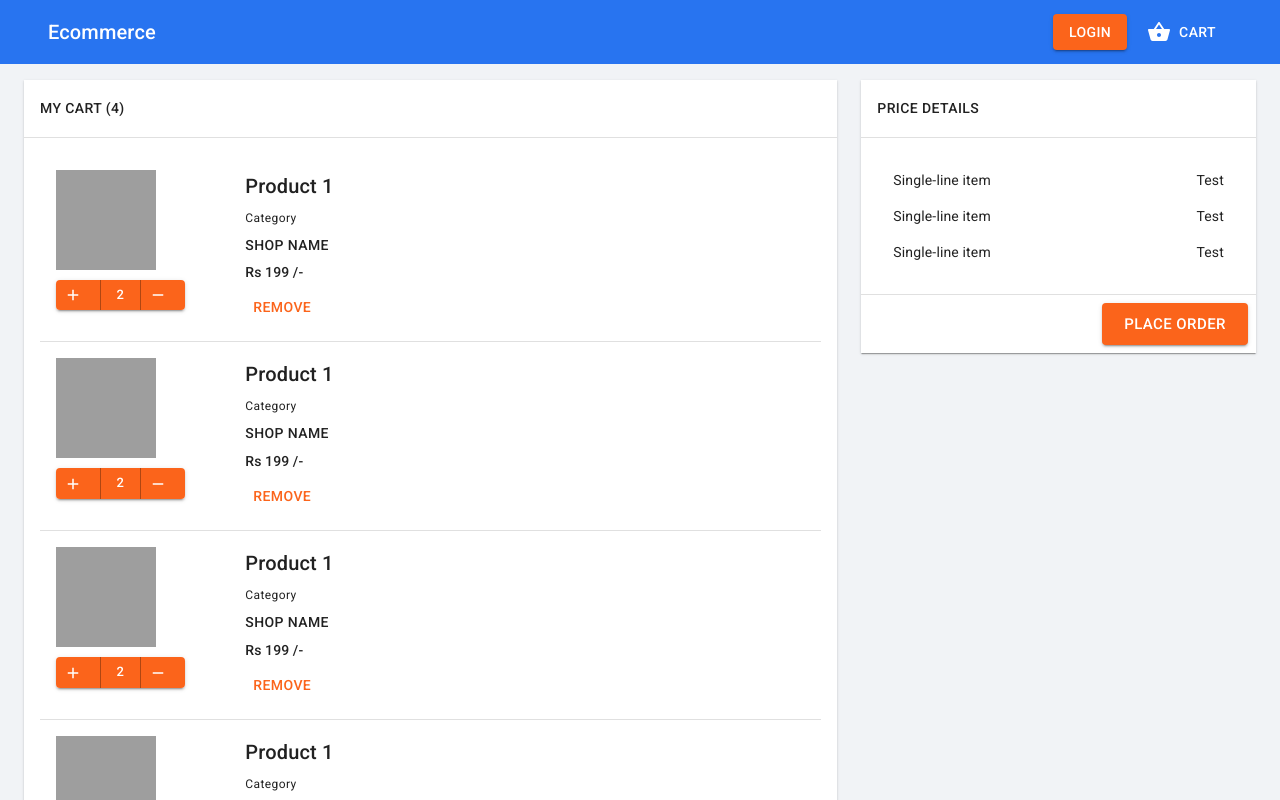
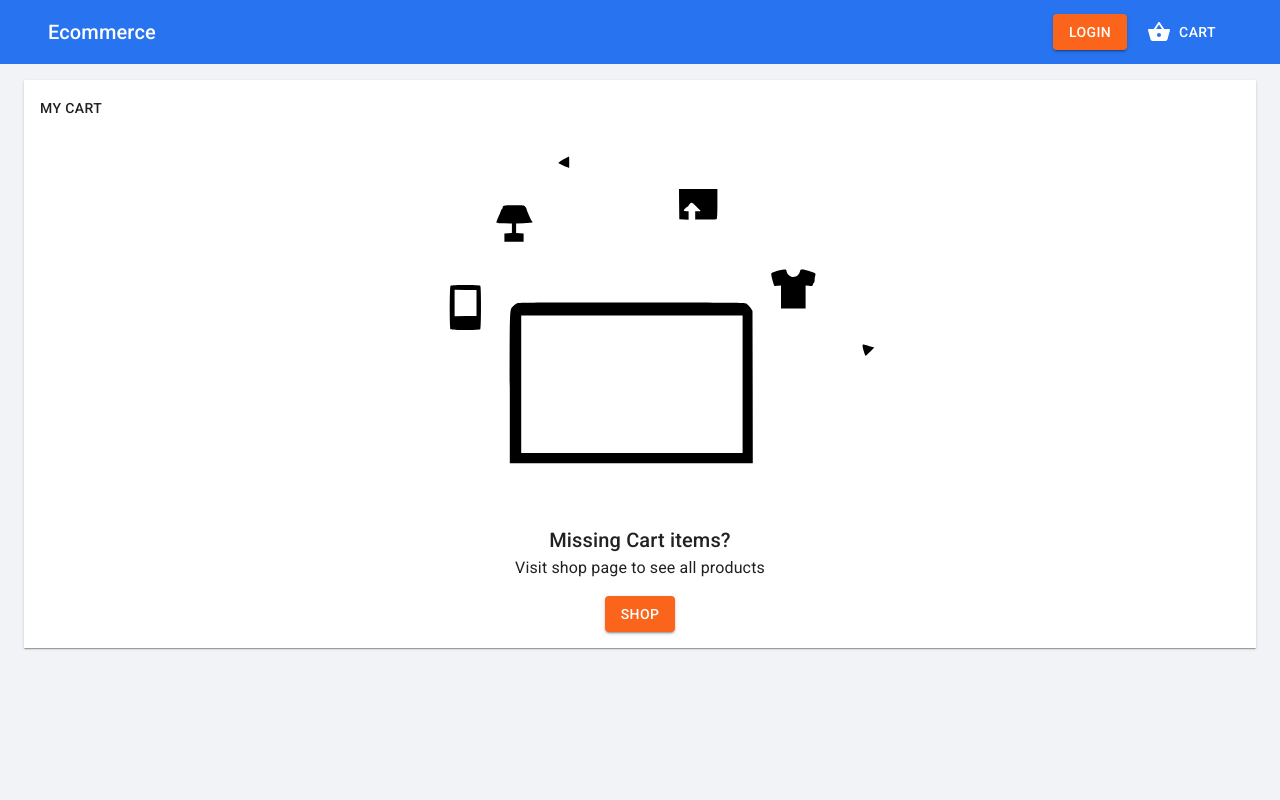
Before and after one commit to bipulpoudel/Shop, a React (Create React App) app: page /cart in a window 1280 px wide. Shown: the top 800 px of the page. Built offline with nearby package versions, Linux system fonts and the light colour scheme; grey boxes are pictures that could not be loaded.

Commit message:
[updated] cart page made dynamic

```diff
--- /dev/null
+++ b/src/hooks/useFetchCartProducts.js
@@ -0,0 +1,9 @@
+import { useSelector } from "react-redux";
+
+const useFetchCartProducts = () => {
+  const { cartItems: data = [] } = useSelector((state) => state.cart);
+
+  return data;
+};
+
+export default useFetchCartProducts;
--- a/src/pages/Cart.js
+++ b/src/pages/Cart.js
@@ -12,8 +12,12 @@ import List from "@material-ui/core/List";
 import ListItem from "@material-ui/core/ListItem";
 import ListItemSecondaryAction from "@material-ui/core/ListItemSecondaryAction";
 import ListItemText from "@material-ui/core/ListItemText";
+import useFetchCartProducts from "../hooks/useFetchCartProducts";
+import EmptyState from "../components/common/EmptyState";
+import { ReactComponent as EmptyCart } from "../assets/svg/empty-cart.svg";
+import ButtonLink from "../components/common/ButtonLink";
 
-const useStyles = makeStyles((theme) => ({
+const useStyles = makeStyles(() => ({
   placeOrderButton: {
     marginLeft: "auto",
   },
@@ -21,7 +25,12 @@ const useStyles = makeStyles((theme) => ({
 
 const CartPage = () => {
   const classes = useStyles();
+
+  const data = useFetchCartProducts();
+
   return (
+    <>
+      {data?.length > 0 ? (
         <Grid container spacing={3}>
           <Grid item xs={12} lg={8} md={6}>
             <Card square elevation={1}>
@@ -31,10 +40,9 @@ const CartPage = () => {
               />
               <Divider />
               <CardContent>
-            <CartItem />
-            <CartItem />
-            <CartItem />
-            <CartItem />
+                {data?.map((product, index) => (
+                  <CartItem key={index} />
+                ))}
               </CardContent>
             </Card>
           </Grid>
@@ -82,6 +90,31 @@ const CartPage = () => {
             </Card>
           </Grid>
         </Grid>
+      ) : (
+        <Grid container>
+          <Grid item md={12}>
+            <Card square elevation={1}>
+              <CardHeader
+                title="My Cart"
+                titleTypographyProps={{ variant: "button" }}
+              />
+              <EmptyState
+                image={<EmptyCart />}
+                title="Missing Cart items?"
+                description="Visit shop page to see all products"
+                type="card"
+                size="small"
+                button={
+                  <ButtonLink color="secondary" href="/">
+                    Shop
+                  </ButtonLink>
+                }
+              />
+            </Card>
+          </Grid>
+        </Grid>
+      )}
+    </>
   );
 };
 
```
Also changed, not shown: src/assets/svg/empty-cart.svg (added). Lines whose indentation alone changed are shown as unchanged.
